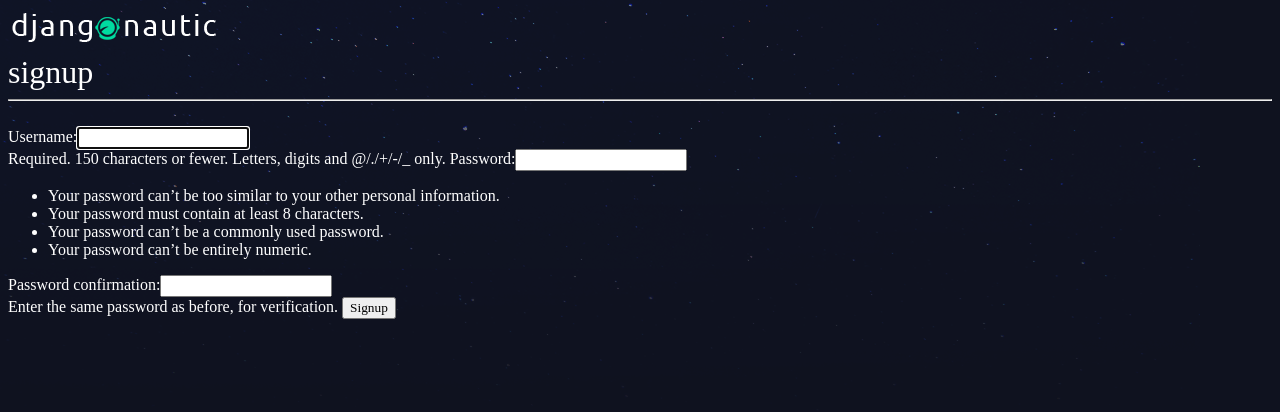
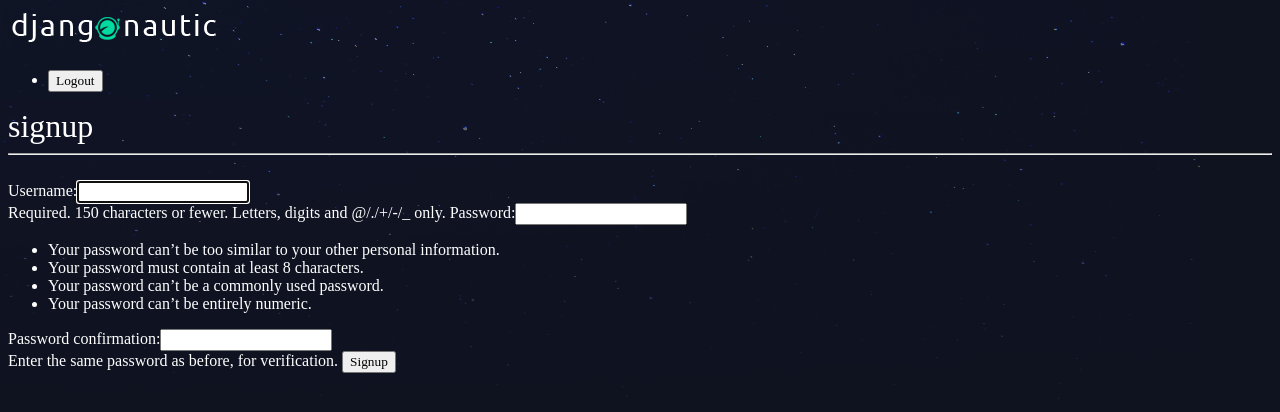
Before and after one commit to hamidbahram/Articl-web, a Django app: page /accounts/signup/ in a window 1280 px wide. Shown: the top 412 px of the page. Run offline with Django 3.2, Linux system fonts and the light colour scheme.

Commit message:
logging users out

```diff
--- a/accounts/urls.py
+++ b/accounts/urls.py
@@ -6,4 +6,5 @@ app_name = 'accounts'
 urlpatterns = [
     path('signup/', views.signup_view, name="signup"),
     path('login/', views.login_view, name="login"),
+    path('logout/', views.logout_view, name="logout"),
 ]
--- a/accounts/views.py
+++ b/accounts/views.py
@@ -1,6 +1,6 @@
 from django.shortcuts import render, redirect
 from django.contrib.auth.forms import UserCreationForm, AuthenticationForm
-from django.contrib.auth import login
+from django.contrib.auth import login, logout
 
 # Create your views here.
 
@@ -27,3 +27,8 @@ def login_view(request):
     else:
         form = AuthenticationForm()
     return render(request, 'accounts/login.html', {'form':form})
+
+def logout_view(request):
+    if request.method == 'POST':
+        logout(request)
+        return redirect('articles:list')
--- a/templates/base_layout.html
+++ b/templates/base_layout.html
@@ -7,8 +7,20 @@
     <link rel="stylesheet" href="{% static 'styles.css' %}">
 </head>
 <body>
+    <header class="wrapper">
+        <h1><a href="{% url 'articles:list' %}"><img src="{% static 'logo.png' %}" alt="not found"></a></h1>
+        <nav>
+            <ul>
+                <li>
+                    <form class="logout-link" action="{% url 'accounts:logout' %}" method="post">
+                        {% csrf_token %}
+                        <button type="submit">Logout</button>
+                    </form>
+                </li>
+            </ul>
+        </nav>
+    </header>
     <div class="wrapper">
-        <h1><a href="{% url 'articles:list' %}"><img src="{% static 'logo.png' %}" alt="not found"></a></h1>
         {% block content %}
         {% endblock  %}
     </div>
```
